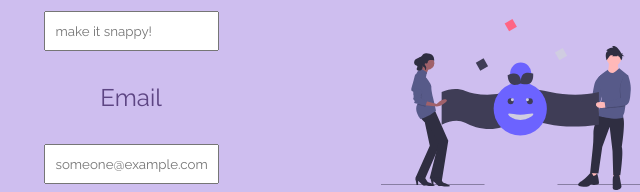
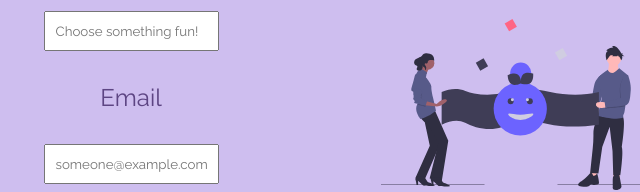
Before and after one commit to juliabturner/Mood-Ring, a plain HTML site: page register/index.html in a window 1280 px wide. Shown: the part 392-584 px from the top of the page, 119-759 px from the left. Drawn offline with nearby package versions, Linux system fonts and the light colour scheme.

Commit message:
made a better placeholder

```diff
--- a/register/index.html
+++ b/register/index.html
@@ -32,7 +32,7 @@
     <div class="content">
       <div class="column left">
         <h2>Username</h2>
-        <input type="text" placeholder="make it snappy!" />
+        <input type="text" placeholder="Choose something fun!" />
         <h2>Email</h2>
         <input type="text" placeholder="someone@example.com" />
       </div>
```
